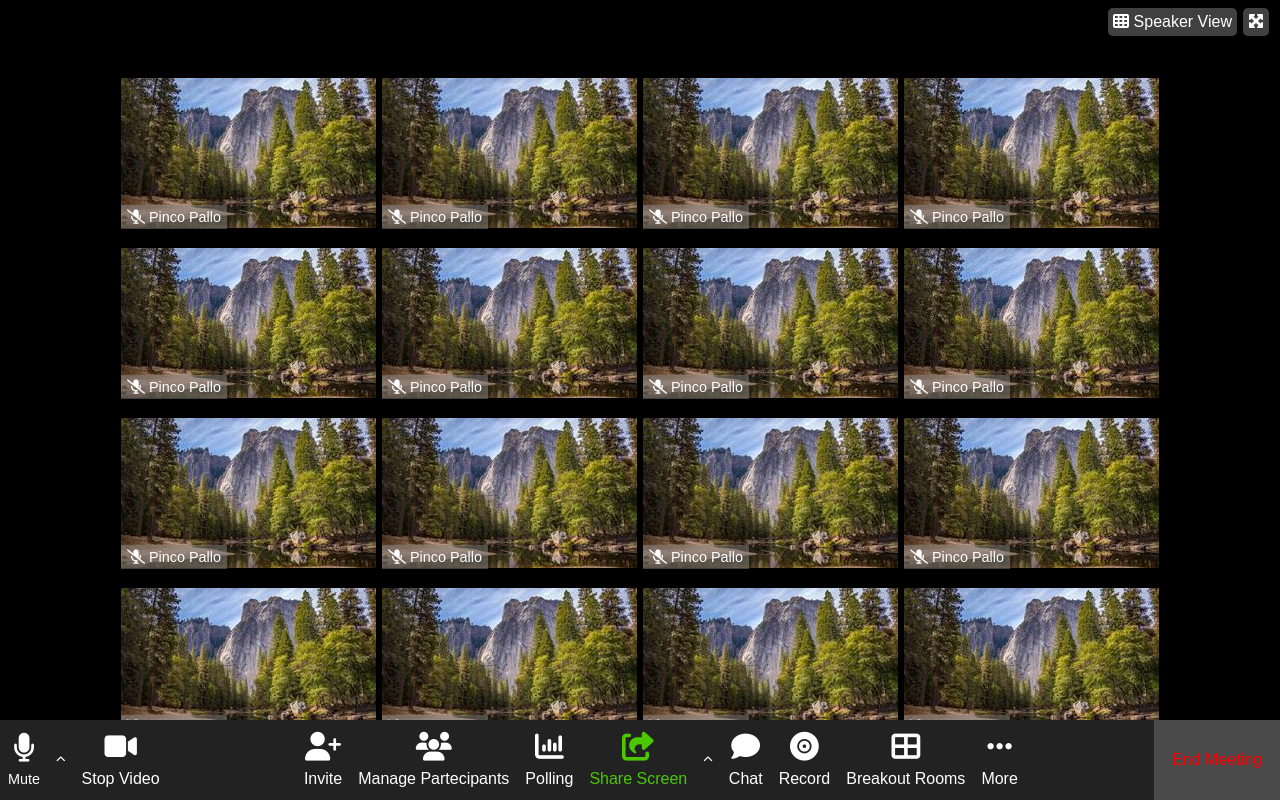
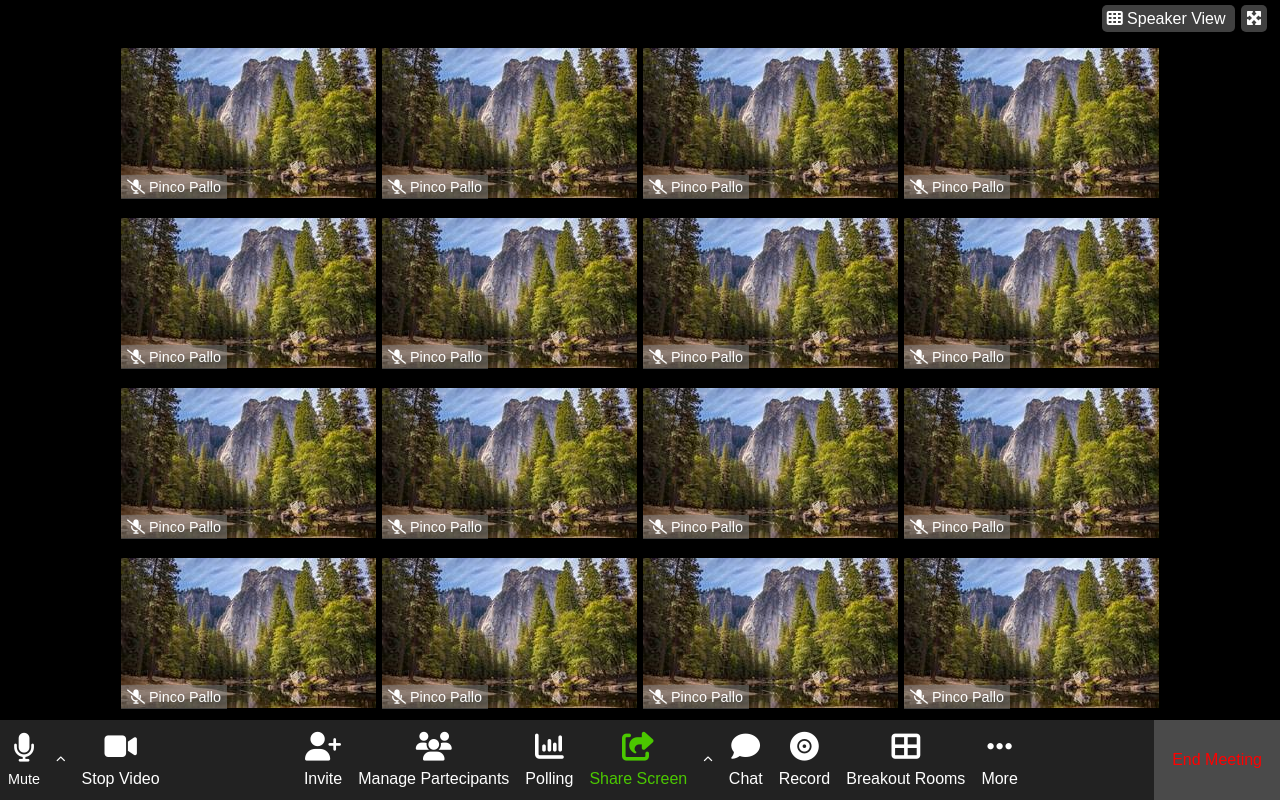
Before and after one commit to Alex-Sibiriu/html-css-zoom, a plain HTML site: page index.html in a window 1280 px wide. Drawn offline with Linux system fonts and the light colour scheme.

Commit message:
[add] Adjustment to Header

```diff
--- a/assets/css/style.css
+++ b/assets/css/style.css
@@ -13,6 +13,7 @@ body {
 
 img {
   max-width: 100%;
+  object-fit: cover;
 }
 
 li {
@@ -28,15 +29,13 @@ li {
 
 /* HEADER  HEADER  HEADER  HEADER  HEADER */
 header {
-  position: relative;
+  height: 40px;
+  text-align: right;
 }
 
 header .top-bar {
   color: white;
-  padding: 5px;
-  position: fixed;
-  right: 3px;
-  top: 3px;
+  padding: 10px;
 }
 
 header .top-bar .speaker-view,
@@ -55,8 +54,7 @@ header .top-bar .full-screen:hover {
 
 /* MAIN  MAIN  MAIN  MAIN  MAIN  MAIN  MAIN */
 main {
-  height: calc(100vh - 80px);
-  padding-top: 70px;
+  height: calc(100vh - 120px);
   overflow: auto;
 }
 
--- a/index.html
+++ b/index.html
@@ -17,14 +17,14 @@
 
   <header>
     <!-- Top Bar -->
-    <div class="top-bar d-flex">
-      <div class="speaker-view">
+    <div class="top-bar">
+      <span class="speaker-view">
         <i class="fa-solid fa-table-cells"></i>
         <span>Speaker View</span>
-      </div>
-      <div class="full-screen">
+      </span>
+      <span class="full-screen">
         <i class="fa-solid fa-maximize"></i>
-      </div>
+      </span>
     </div>
     <!-- /Top Bar -->
   </header>
```
